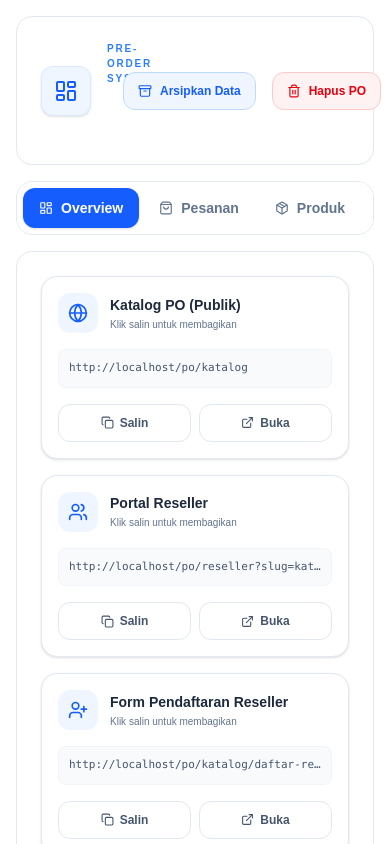
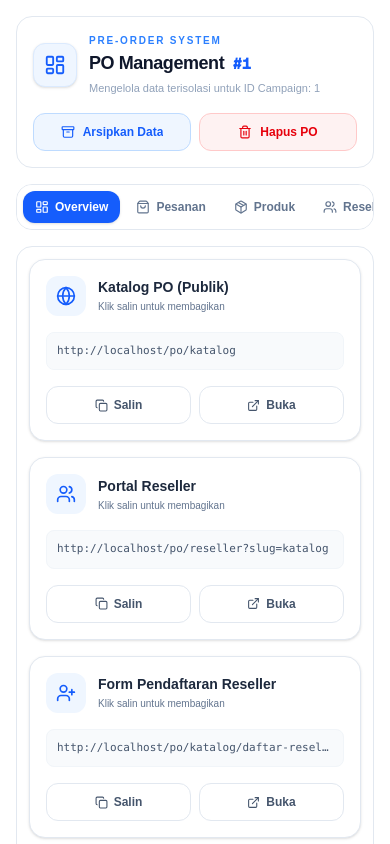
Before and after one commit to langitanco/prodmon-app, a Next.js app: page /po-management/1 in a window 390 px wide. Shown: the top 844 px of the page. Built offline with nearby package versions, Linux system fonts and the light colour scheme; no server answers; the database is empty.

Commit message:
Memperbaiki tampilan di device kecil pada PO Management: V.15.0

```diff
--- a/app/components/po/POManagementView.tsx
+++ b/app/components/po/POManagementView.tsx
@@ -116,7 +116,7 @@ export default function POManagementView({
 
   return (
     <div className="space-y-4 animate-in fade-in duration-300">
-      <div className="bg-white dark:bg-slate-900 border border-slate-200 dark:border-slate-800 rounded-2xl p-6">
+      <div className="bg-white dark:bg-slate-900 border border-slate-200 dark:border-slate-800 rounded-2xl p-4 sm:p-6">
         {onBack && (
           <button
             onClick={onBack}
@@ -129,44 +129,52 @@ export default function POManagementView({
             Kembali ke daftar PO
           </button>
         )}
-        <div className="flex items-center gap-4">
-          <div className="p-3 bg-blue-50 dark:bg-blue-950/50 text-blue-600 dark:text-blue-400 rounded-xl border border-blue-100 dark:border-blue-900/50 shadow-sm shrink-0">
-            <ActiveIcon size={24} />
+        <div className="flex flex-col sm:flex-row sm:items-center gap-4">
+          <div className="flex items-center gap-3 sm:gap-4 min-w-0">
+            <div className="p-2.5 sm:p-3 bg-blue-50 dark:bg-blue-950/50 text-blue-600 dark:text-blue-400 rounded-xl border border-blue-100 dark:border-blue-900/50 shadow-sm shrink-0">
+              <ActiveIcon size={22} className="sm:w-6 sm:h-6" />
             </div>
             <div className="min-w-0 flex-1">
               <p className="text-[10px] font-extrabold uppercase tracking-[0.18em] text-blue-500 mb-1">
                 Pre-Order System
               </p>
-            <h1 className="text-2xl font-extrabold text-slate-900 dark:text-white tracking-tight leading-none truncate">
+              <h1 className="text-lg sm:text-2xl font-extrabold text-slate-900 dark:text-white tracking-tight leading-tight sm:leading-none truncate">
                 PO Management{" "}
-              <span className="text-blue-600 font-mono text-xl ml-1">
+                <span className="text-blue-600 font-mono text-base sm:text-xl ml-1">
                   #{poId.slice(0, 8)}
                 </span>
               </h1>
-            <p className="text-xs text-slate-400 dark:text-slate-500 mt-1.5 font-medium truncate">
+              <p className="text-[11px] sm:text-xs text-slate-400 dark:text-slate-500 mt-1 sm:mt-1.5 font-medium truncate">
                 Mengelola data terisolasi untuk ID Campaign: {poId}
               </p>
             </div>
+          </div>
+          <div className="flex gap-2 w-full sm:w-auto shrink-0">
             <button
               onClick={handleArchive}
               disabled={archiving}
-            className="flex items-center gap-2 text-xs font-bold text-blue-600 dark:text-blue-400 border border-blue-200 dark:border-blue-900/50 bg-blue-50 dark:bg-blue-950/30 hover:bg-blue-100 dark:hover:bg-blue-900/40 disabled:opacity-60 px-3.5 py-2.5 rounded-xl transition-colors shrink-0"
+              className="flex-1 sm:flex-none flex items-center justify-center gap-2 text-xs font-bold text-blue-600 dark:text-blue-400 border border-blue-200 dark:border-blue-900/50 bg-blue-50 dark:bg-blue-950/30 hover:bg-blue-100 dark:hover:bg-blue-900/40 disabled:opacity-60 px-3 sm:px-3.5 py-2.5 rounded-xl transition-colors whitespace-nowrap"
               title="Unduh semua data & gambar PO ini sebagai arsip ZIP"
             >
               {archiving ? (
-              <Loader2 size={14} className="animate-spin" />
+                <Loader2 size={14} className="animate-spin shrink-0" />
               ) : (
-              <Archive size={14} />
+                <Archive size={14} className="shrink-0" />
               )}
-            {archiving ? archiveProgress || "Mengarsipkan..." : "Arsipkan Data"}
+              <span className="truncate">
+                {archiving
+                  ? archiveProgress || "Mengarsipkan..."
+                  : "Arsipkan Data"}
+              </span>
             </button>
             <button
               onClick={openDeleteModal}
-            className="flex items-center gap-2 text-xs font-bold text-red-600 dark:text-red-400 border border-red-200 dark:border-red-900/50 bg-red-50 dark:bg-red-950/30 hover:bg-red-100 dark:hover:bg-red-900/40 px-3.5 py-2.5 rounded-xl transition-colors shrink-0"
+              className="flex-1 sm:flex-none flex items-center justify-center gap-2 text-xs font-bold text-red-600 dark:text-red-400 border border-red-200 dark:border-red-900/50 bg-red-50 dark:bg-red-950/30 hover:bg-red-100 dark:hover:bg-red-900/40 px-3 sm:px-3.5 py-2.5 rounded-xl transition-colors whitespace-nowrap"
             >
-            <Trash2 size={14} />
+              <Trash2 size={14} className="shrink-0" />
               Hapus PO
             </button>
+          </div>
         </div>
       </div>
 
@@ -176,8 +184,8 @@ export default function POManagementView({
             key={id}
             onClick={() => setActiveTab(id)}
             className={`
-              flex items-center gap-2 px-4 py-2.5 text-sm font-bold rounded-xl
-              whitespace-nowrap transition-all duration-200
+              flex items-center gap-1.5 sm:gap-2 px-3 sm:px-4 py-2 sm:py-2.5 text-xs sm:text-sm font-bold rounded-xl
+              whitespace-nowrap shrink-0 transition-all duration-200
               ${
                 activeTab === id
                   ? "bg-blue-600 text-white shadow-sm"
@@ -185,13 +193,13 @@ export default function POManagementView({
               }
             `}
           >
-            <Icon size={14} />
+            <Icon size={14} className="shrink-0" />
             {label}
           </button>
         ))}
       </div>
 
-      <div className="bg-white dark:bg-slate-900 border border-slate-200 dark:border-slate-800 rounded-2xl p-6 min-h-[420px]">
+      <div className="bg-white dark:bg-slate-900 border border-slate-200 dark:border-slate-800 rounded-2xl p-3 sm:p-6 min-h-[420px] overflow-x-auto">
         {activeTab === "overview" && <POOverview poId={poId} />}
         {activeTab === "orders" && <POOrderList poId={poId} />}
         {activeTab === "products" && <POProductList poId={poId} />}
@@ -205,11 +213,11 @@ export default function POManagementView({
       {/* ── Modal Konfirmasi Hapus PO ── */}
       {showDeleteModal && (
         <div
-          className="fixed inset-0 bg-black/50 z-50 flex items-center justify-center p-4"
+          className="fixed inset-0 bg-black/50 z-50 flex items-center justify-center p-3 sm:p-4"
           onClick={() => !deleting && setShowDeleteModal(false)}
         >
           <div
-            className="bg-white dark:bg-slate-900 rounded-2xl p-6 w-full max-w-md space-y-4"
+            className="bg-white dark:bg-slate-900 rounded-2xl p-4 sm:p-6 w-full max-w-md space-y-4 max-h-[92vh] overflow-y-auto"
             onClick={(e) => e.stopPropagation()}
           >
             <div className="flex items-start justify-between gap-3">
```
Lines whose indentation alone changed are shown as unchanged.
